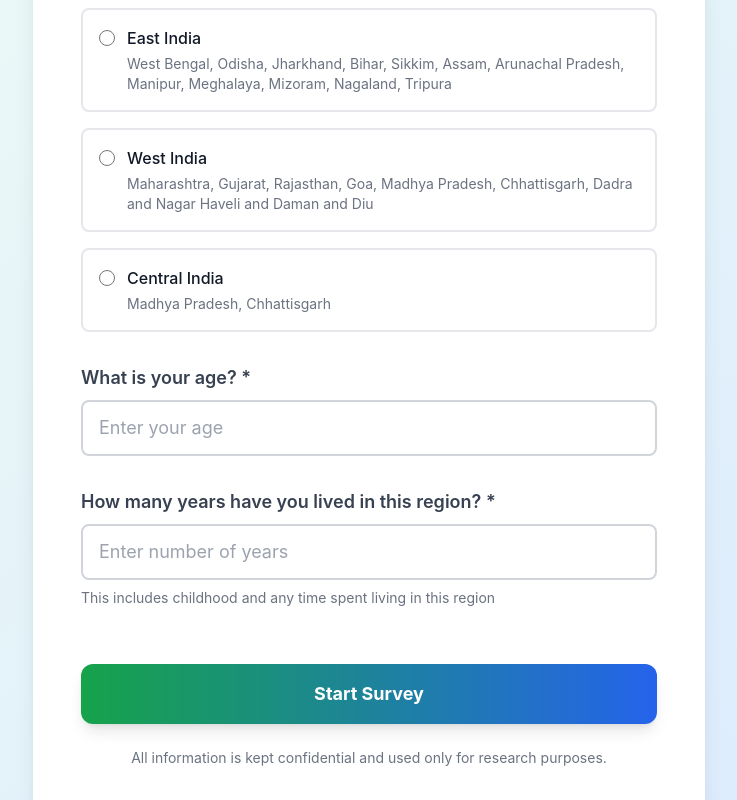
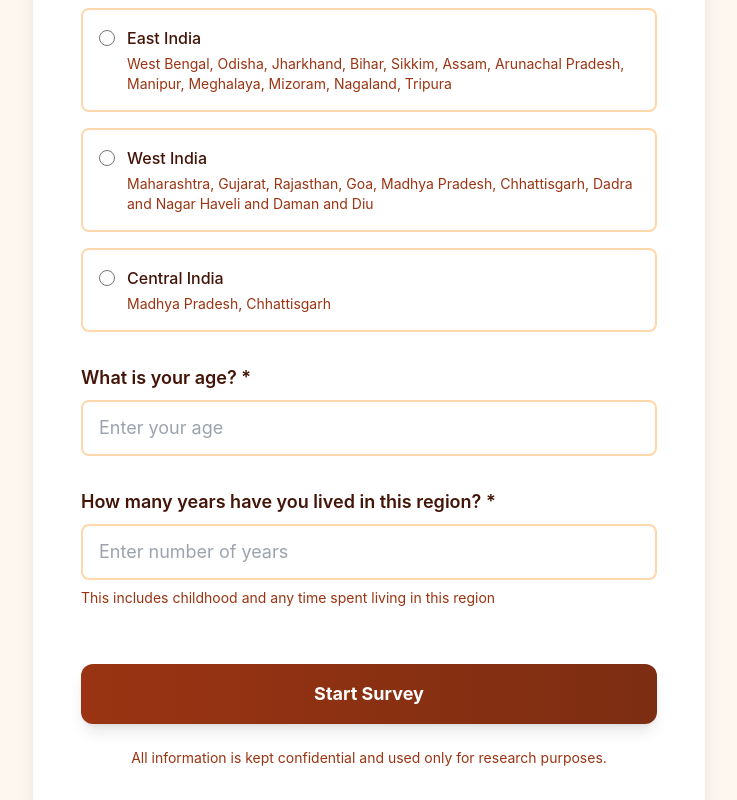
Before and after one commit to Sangmitra-06/CommonsenseForm, a React (Create React App) app in the folder client/: page / in a window 1280 px wide. Both pictures are taken after a click on the button "Begin Survey". Shown: the part 476-1276 px from the top of the page, without its empty margins (271-1008 px from the left). Built offline with nearby package versions, Linux system fonts and the light colour scheme.

Commit message:
Update UserInfo.tsx

```diff
--- a/client/src/components/UserInfo.tsx
+++ b/client/src/components/UserInfo.tsx
@@ -48,13 +48,13 @@ export default function UserInfoForm({ onSubmit, isLoading }: UserInfoProps) {
   };
 
   return (
-    <div className="min-h-screen bg-gradient-to-br from-green-50 to-blue-100 flex items-center justify-center p-4">
+    <div className="min-h-screen bg-custom-cream flex items-center justify-center p-4">
       <div className="max-w-2xl mx-auto bg-white rounded-2xl shadow-xl p-8 md:p-12 animate-fade-in">
         <div className="text-center mb-8">
-          <h1 className="text-3xl md:text-4xl font-bold text-gray-800 mb-4">
+          <h1 className="text-3xl md:text-4xl font-bold text-custom-dark-brown mb-4">
             Tell us about yourself
           </h1>
-          <p className="text-gray-600">
+          <p className="text-custom-olive">
             This information helps us understand the regional context of your responses
           </p>
         </div>
@@ -62,24 +62,27 @@ export default function UserInfoForm({ onSubmit, isLoading }: UserInfoProps) {
         <form onSubmit={handleSubmit} className="space-y-8">
           {/* Region Selection */}
           <div>
-            <label className="block text-lg font-semibold text-gray-700 mb-4">
+            <label className="block text-lg font-semibold text-custom-dark-brown mb-4">
               Which region of India are you from? *
             </label>
             <div className="space-y-4">
               {Object.entries(REGIONS).map(([region, states]) => (
                 <div key={region} className="relative">
-                  <label className="flex items-start space-x-3 cursor-pointer p-4 border-2 rounded-lg hover:bg-gray-50 transition-colors">
+                  <label className="flex items-start space-x-3 cursor-pointer p-4 border-2 border-custom-blue-gray rounded-lg hover:bg-custom-blue-gray hover:bg-opacity-30 transition-colors">
                     <input
                       type="radio"
                       name="region"
                       value={region}
                       checked={formData.region === region}
                       onChange={() => handleRegionChange(region as keyof typeof REGIONS)}
-                      className="mt-1 h-4 w-4 text-blue-600 focus:ring-blue-500 border-gray-300"
+                      className="mt-1 h-4 w-4 text-custom-olive focus:ring-custom-olive border-custom-olive"
+                      style={{
+                        accentColor: 'var(--color-olive)'
+                      }}
                     />
                     <div className="flex-1">
-                      <div className="font-medium text-gray-900">{region} India</div>
-                      <div className="text-sm text-gray-500 mt-1">
+                      <div className="font-medium text-custom-dark-brown">{region} India</div>
+                      <div className="text-sm text-custom-olive mt-1">
                         {states.join(', ')}
                       </div>
                     </div>
@@ -94,7 +97,7 @@ export default function UserInfoForm({ onSubmit, isLoading }: UserInfoProps) {
 
           {/* Age Input */}
           <div>
-            <label htmlFor="age" className="block text-lg font-semibold text-gray-700 mb-2">
+            <label htmlFor="age" className="block text-lg font-semibold text-custom-dark-brown mb-2">
               What is your age? *
             </label>
             <input
@@ -104,7 +107,7 @@ export default function UserInfoForm({ onSubmit, isLoading }: UserInfoProps) {
               max="120"
               value={formData.age || ''}
               onChange={(e) => setFormData(prev => ({ ...prev, age: parseInt(e.target.value) || 0 }))}
-              className="w-full px-4 py-3 border-2 border-gray-300 rounded-lg focus:ring-2 focus:ring-blue-500 focus:border-blue-500 text-lg"
+              className="w-full px-4 py-3 border-2 border-custom-blue-gray rounded-lg focus:ring-2 focus:ring-custom-olive focus:border-custom-olive text-lg text-custom-dark-brown placeholder-custom-olive placeholder-opacity-60"
               placeholder="Enter your age"
             />
             {errors.age && (
@@ -114,7 +117,7 @@ export default function UserInfoForm({ onSubmit, isLoading }: UserInfoProps) {
 
           {/* Years in Region Input */}
           <div>
-            <label htmlFor="yearsInRegion" className="block text-lg font-semibold text-gray-700 mb-2">
+            <label htmlFor="yearsInRegion" className="block text-lg font-semibold text-custom-dark-brown mb-2">
               How many years have you lived in this region? *
             </label>
             <input
@@ -124,13 +127,13 @@ export default function UserInfoForm({ onSubmit, isLoading }: UserInfoProps) {
               max={formData.age || 120}
               value={formData.yearsInRegion || ''}
               onChange={(e) => setFormData(prev => ({ ...prev, yearsInRegion: parseInt(e.target.value) || 0 }))}
-              className="w-full px-4 py-3 border-2 border-gray-300 rounded-lg focus:ring-2 focus:ring-blue-500 focus:border-blue-500 text-lg"
+              className="w-full px-4 py-3 border-2 border-custom-blue-gray rounded-lg focus:ring-2 focus:ring-custom-olive focus:border-custom-olive text-lg text-custom-dark-brown placeholder-custom-olive placeholder-opacity-60"
               placeholder="Enter number of years"
             />
             {errors.yearsInRegion && (
               <p className="mt-2 text-sm text-red-600">{errors.yearsInRegion}</p>
             )}
-            <p className="mt-2 text-sm text-gray-500">
+            <p className="mt-2 text-sm text-custom-olive">
               This includes childhood and any time spent living in this region
             </p>
           </div>
@@ -139,7 +142,25 @@ export default function UserInfoForm({ onSubmit, isLoading }: UserInfoProps) {
             <button
               type="submit"
               disabled={isLoading}
-              className="w-full bg-gradient-to-r from-green-600 to-blue-600 hover:from-green-700 hover:to-blue-700 disabled:from-gray-400 disabled:to-gray-500 text-white font-bold py-4 px-6 rounded-xl text-lg transition-all duration-200 transform hover:scale-105 shadow-lg hover:shadow-xl disabled:transform-none disabled:shadow-md"
+              className="w-full text-white font-bold py-4 px-6 rounded-xl text-lg transition-all duration-200 transform hover:scale-105 shadow-lg hover:shadow-xl disabled:transform-none disabled:shadow-md"
+              style={{
+                background: isLoading
+                  ? 'linear-gradient(to right, #9ca3af, #6b7280)'
+                  : 'var(--btn-primary-bg)',
+                backgroundImage: isLoading
+                  ? 'linear-gradient(to right, #9ca3af, #6b7280)'
+                  : 'var(--btn-primary-bg)'
+              }}
+              onMouseEnter={(e) => {
+                if (!isLoading) {
+                  e.currentTarget.style.backgroundImage = 'var(--btn-primary-hover)';
+                }
+              }}
+              onMouseLeave={(e) => {
+                if (!isLoading) {
+                  e.currentTarget.style.backgroundImage = 'var(--btn-primary-bg)';
+                }
+              }}
             >
               {isLoading ? (
                 <div className="flex items-center justify-center">
@@ -153,7 +174,7 @@ export default function UserInfoForm({ onSubmit, isLoading }: UserInfoProps) {
           </div>
         </form>
 
-        <div className="mt-6 text-center text-sm text-gray-500">
+        <div className="mt-6 text-center text-sm text-custom-olive">
           <p>All information is kept confidential and used only for research purposes.</p>
         </div>
       </div>
```
